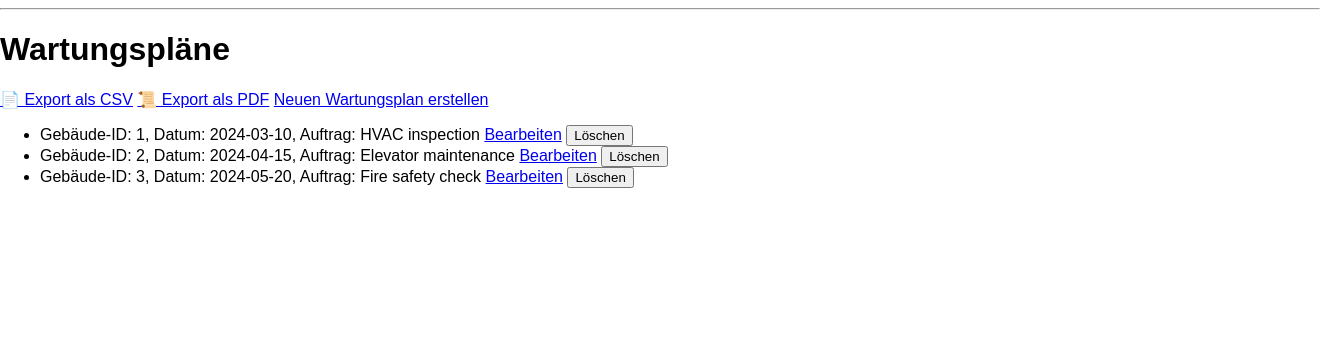
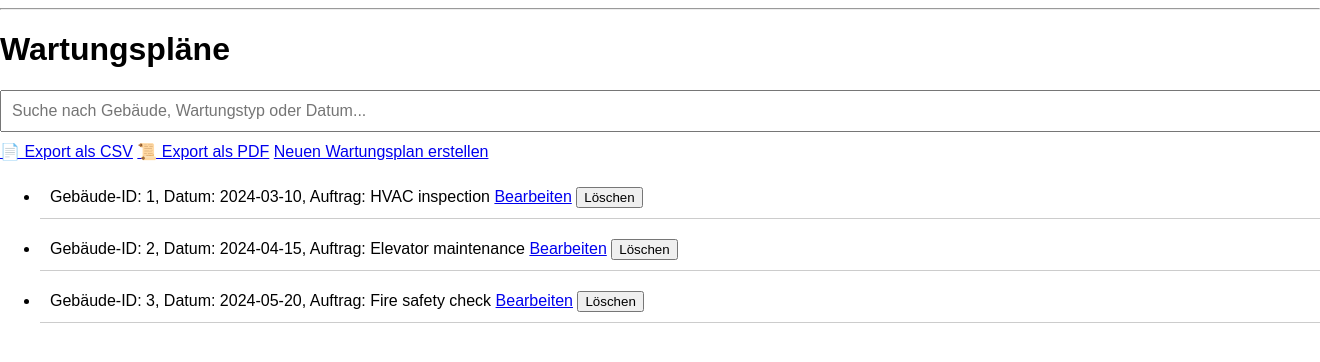
Before and after one commit to twiustudies/facilitymanager, a Flask app: page /maintenance/ in a window 1320 px wide; the page is wider, and only the part inside the window is pictured. Shown: the part 39-401 px from the top of that part. Run offline with Flask 3, Linux system fonts and the light colour scheme.

Commit message:
changes for FM-US-7

```diff
--- a/routes/maintenance.py
+++ b/routes/maintenance.py
@@ -1,4 +1,4 @@
-from flask import Blueprint, render_template, request, redirect, url_for, Response
+from flask import Blueprint, render_template, request, redirect, url_for, Response, jsonify
 import csv
 from reportlab.lib.pagesizes import letter
 from reportlab.pdfgen import canvas
@@ -10,6 +10,24 @@ bp = Blueprint('maintenance', __name__, url_prefix='/maintenance')
 @bp.route('/')
 def maintenance_list():
     return render_template('maintenance.html', maintenance_plans=maintenance_plans)
+
+@bp.route('/search', methods=['GET'])
+def search_maintenance():
+    query = request.args.get('q', '').lower()
+    results = []
+
+    for plan in maintenance_plans:
+        if (query in str(plan.building_id).lower() or
+            query in plan.date.lower() or
+            query in plan.description.lower()):
+            results.append({
+                "id": plan.id,
+                "building_id": plan.building_id,
+                "date": plan.date,
+                "description": plan.description
+            })
+
+    return jsonify(results)
 
 @bp.route('/add', methods=['GET', 'POST'])
 def add_maintenance():
--- a/templates/maintenance.html
+++ b/templates/maintenance.html
@@ -1,6 +1,9 @@
 {% extends "base.html" %}
 {% block content %}
 <h1>Wartungspläne</h1>
+
+<!-- Suchfeld für Live-Suche -->
+<input type="text" id="searchInput" placeholder="Suche nach Gebäude, Wartungstyp oder Datum..." onkeyup="searchMaintenance()">
 
 <!-- Export-Buttons für CSV und PDF -->
 <a href="{{ url_for('maintenance.export_csv') }}" class="btn">📄 Export als CSV</a>
@@ -9,10 +12,13 @@
 <!-- Link zum Erstellen eines neuen Wartungsplans -->
 <a href="{{ url_for('maintenance.add_maintenance') }}">Neuen Wartungsplan erstellen</a>
 
-<ul>
+<!-- Wartungsliste -->
+<ul id="maintenanceList">
   {% for plan in maintenance_plans %}
-  <li>
-    Gebäude-ID: {{ plan.building_id }}, Datum: {{ plan.date }}, Auftrag: {{ plan.description }}
+  <li class="maintenance-item">
+    <span class="maintenance-data">
+      Gebäude-ID: {{ plan.building_id }}, Datum: {{ plan.date }}, Auftrag: {{ plan.description }}
+    </span>
     <a href="{{ url_for('maintenance.edit_maintenance', plan_id=plan.id) }}">Bearbeiten</a>
     <form action="{{ url_for('maintenance.delete_maintenance', plan_id=plan.id) }}" method="post" style="display:inline;">
       <button type="submit">Löschen</button>
@@ -20,4 +26,43 @@
   </li>
   {% endfor %}
 </ul>
+
+<!-- Nachricht, wenn keine Ergebnisse gefunden wurden -->
+<p id="noResultsMessage" style="display: none;">Keine Wartungseinträge gefunden.</p>
+
+<script>
+function searchMaintenance() {
+    let input = document.getElementById("searchInput").value.toLowerCase();
+    let items = document.querySelectorAll(".maintenance-item");
+    let found = false;
+
+    items.forEach(item => {
+        let text = item.querySelector(".maintenance-data").textContent.toLowerCase();
+        if (text.includes(input)) {
+            item.style.display = "block";
+            found = true;
+        } else {
+            item.style.display = "none";
+        }
+    });
+
+    document.getElementById("noResultsMessage").style.display = found ? "none" : "block";
+}
+</script>
+
+<style>
+  #searchInput {
+    width: 100%;
+    padding: 10px;
+    margin-bottom: 10px;
+    font-size: 16px;
+  }
+
+  .maintenance-item {
+    margin: 10px 0;
+    padding: 10px;
+    border-bottom: 1px solid #ccc;
+  }
+</style>
+
 {% endblock %}
```
